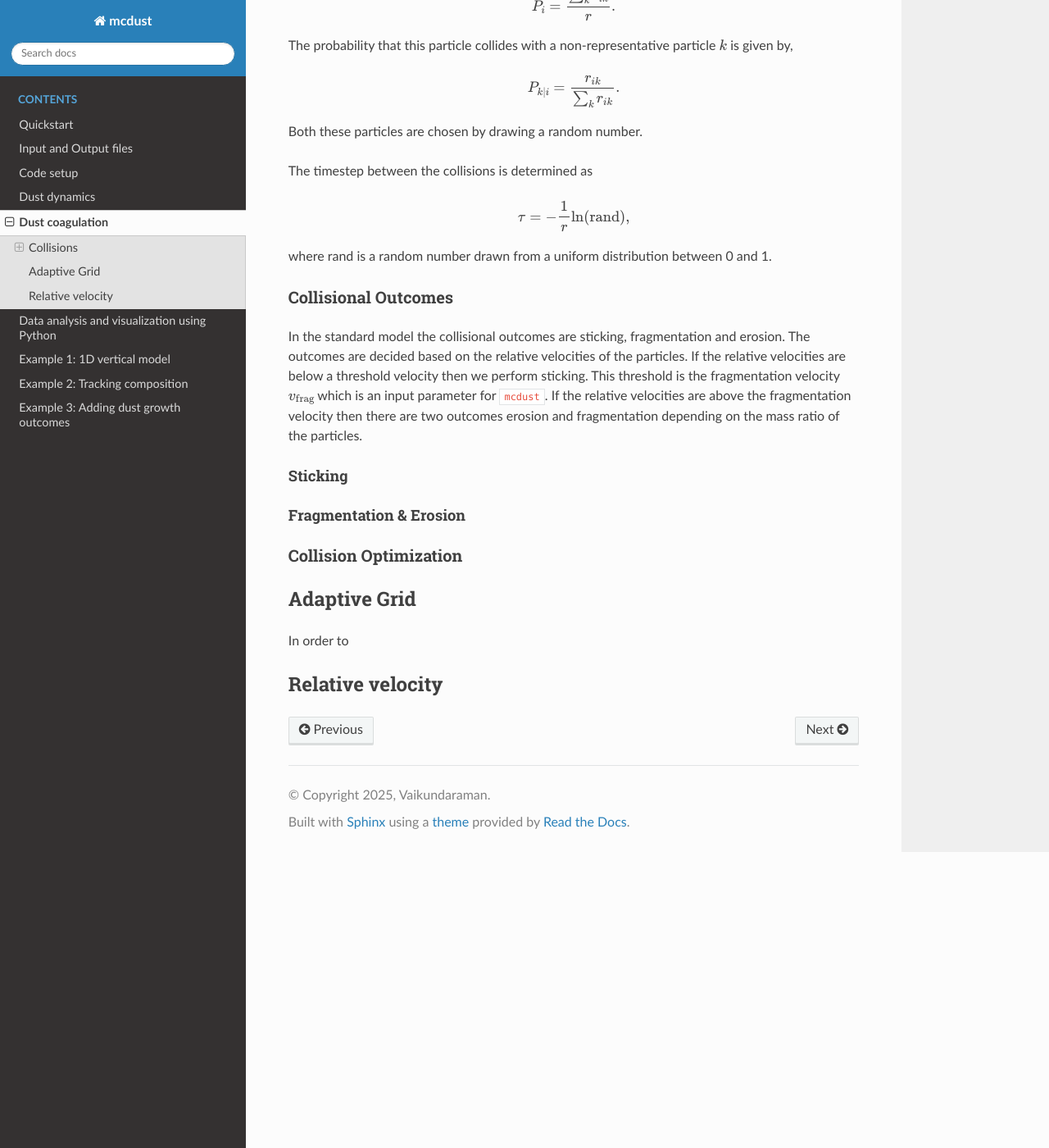
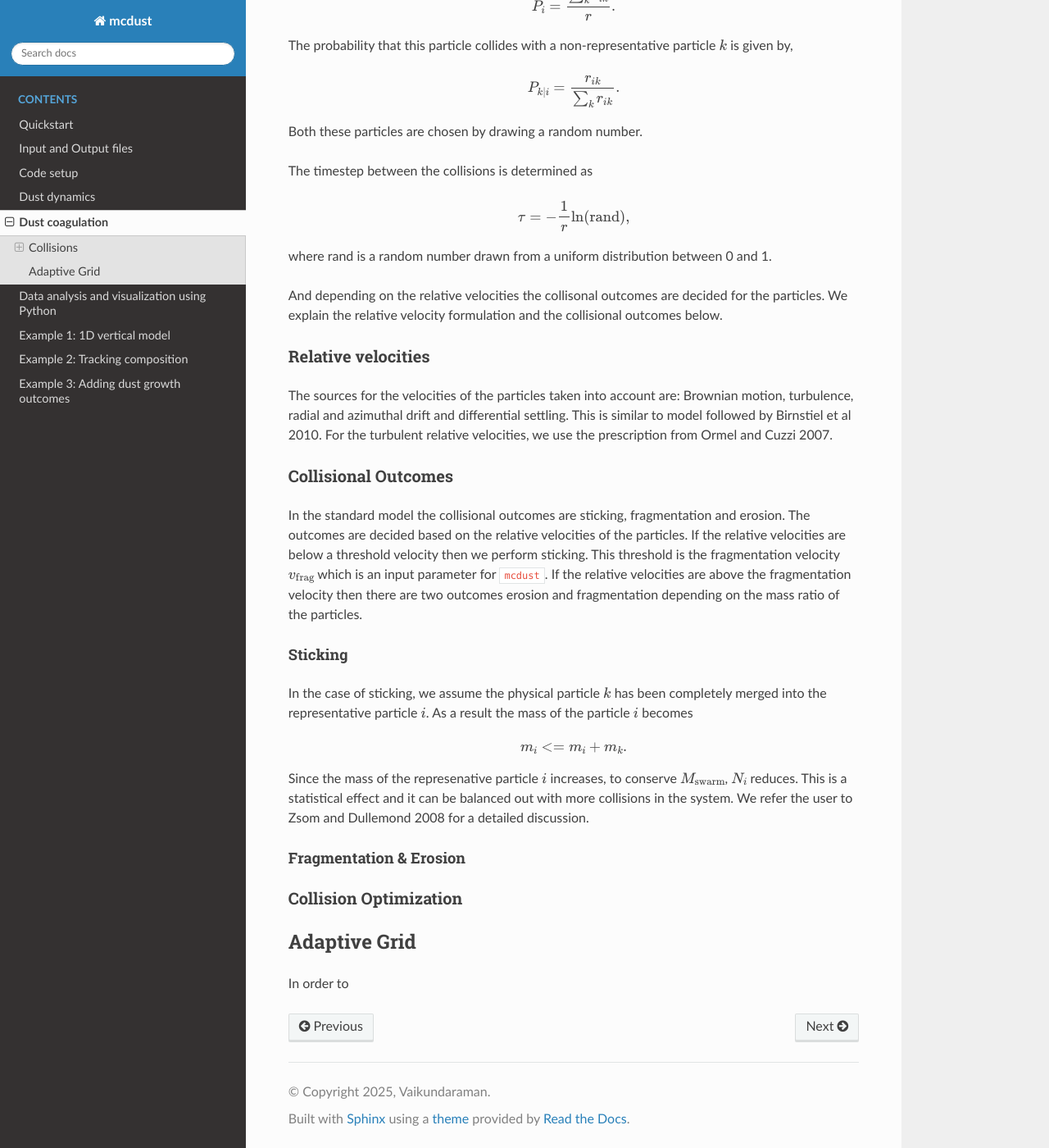
Before and after one commit to vicky1997/docs_test, a Sphinx documentation site: the page built from docs/source/dustcoagulation.rst, in a window 1280 px wide and 1400 px high, scrolled down 1159 px. Shown: the whole window at 82% size. Built offline with Sphinx 7.4.7 and the Read the Docs theme 3.1.0, drawn with Linux system fonts in a browser that asks for light colours.

Commit message:
dust coag half done

```diff
--- a/docs/source/dustcoagulation.rst
+++ b/docs/source/dustcoagulation.rst
@@ -59,7 +59,12 @@ The timestep between the collisions is determined as
 
 where rand is a random number drawn from a uniform distribution between 0 and 1.
 
+And depending on the relative velocities the collisonal outcomes are decided for the particles. We explain the relative velocity formulation and the collisional outcomes below.
 
+Relative velocities
+-------------------
+The sources for the velocities of the particles taken into account are: Brownian motion, turbulence, radial and azimuthal drift and differential settling.
+This is similar to model followed by Birnstiel et al 2010. For the turbulent relative velocities, we use the prescription from Ormel and Cuzzi 2007.
 
 
 Collisional Outcomes
@@ -70,6 +75,15 @@ If the relative velocities are above the fragmentation velocity then there are t
 
 Sticking
 ^^^^^^^^
+In the case of sticking, we assume the physical particle :math:`k` has been completely merged into the representative particle :math:`i`.
+As a result the mass of the particle :math:`i` becomes
+
+.. math::
+
+    m_i <= m_i + m_k.
+
+Since the mass of the represenative particle :math:`i` increases, to conserve :math:`M_{\mathrm{swarm}}`, :math:`N_i` reduces.
+This is a statistical effect and it can be balanced out with more collisions in the system. We refer the user to Zsom and Dullemond 2008 for a detailed discussion.
 
 Fragmentation & Erosion
 ^^^^^^^^^^^^^^^^^^^^^^^
@@ -82,6 +96,3 @@ Collision Optimization
 Adaptive Grid
 +++++++++++++
 In order to
-
-Relative velocity
-+++++++++++++++++
```
